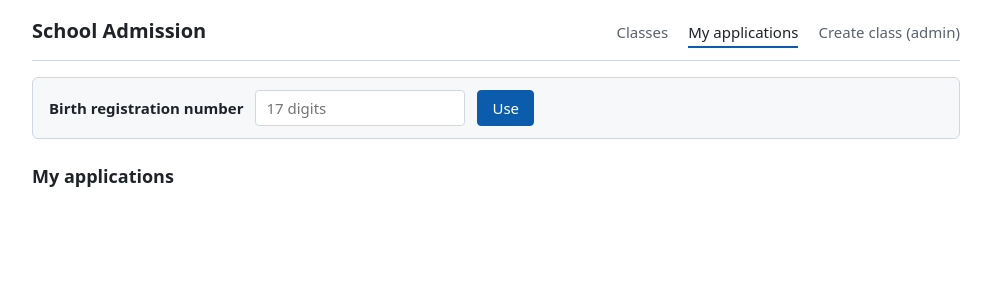
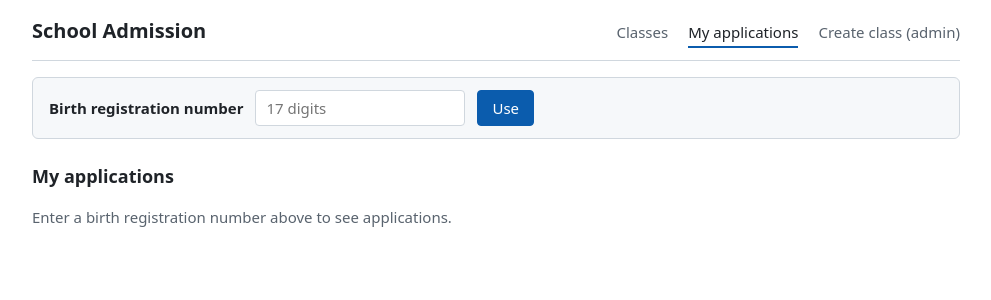
Before and after one commit to Soumik205/school-admission, a React (Vite) app in the folder frontend/: page /me in a window 1280 px wide. Shown: the top 300 px of the page, without its empty margins (144-1135 px from the left). Built offline with nearby package versions, Linux system fonts and the light colour scheme.

Commit message:
feat(frontend): add my applications page

```diff
--- a/frontend/src/App.tsx
+++ b/frontend/src/App.tsx
@@ -3,6 +3,7 @@ import { StudentIdBar } from './components/StudentIdBar'
 import { ClassesPage } from './pages/ClassesPage'
 import { CreateClassPage } from './pages/CreateClassPage'
 import { HoldPage } from './pages/HoldPage'
+import { MyApplicationsPage } from './pages/MyApplicationsPage'
 
 export default function App() {
   return (
@@ -21,7 +22,7 @@ export default function App() {
       <main>
         <Routes>
           <Route path="/" element={<ClassesPage />} />
-          <Route path="/me" element={<h2>My applications</h2>} />
+          <Route path="/me" element={<MyApplicationsPage />} />
           <Route path="/admin/classes/new" element={<CreateClassPage />} />
           <Route path="/holds/:holdId" element={<HoldPage />} />
           <Route path="*" element={<p>Page not found.</p>} />
--- /dev/null
+++ b/frontend/src/pages/MyApplicationsPage.tsx
@@ -0,0 +1,75 @@
+import { useQuery } from '@tanstack/react-query'
+import { Link } from 'react-router-dom'
+import { api } from '../api/client'
+import { errorMessage } from '../api/errors'
+import { Alert } from '../components/Alert'
+import { StatusBadge } from '../components/StatusBadge'
+import { displayStatus, formatCountdown, formatDateTime, msLeft } from '../holdTime'
+import { useNow } from '../hooks/useNow'
+import { useStudentId } from '../hooks/useStudentId'
+
+export function MyApplicationsPage() {
+  const { studentId } = useStudentId()
+  const now = useNow()
+
+  const holds = useQuery({
+    queryKey: ['me', studentId],
+    queryFn: () => api.myHolds(studentId!),
+    enabled: !!studentId,
+    refetchInterval: 5000,
+  })
+
+  return (
+    <section>
+      <div className="section-heading">
+        <h2>My applications</h2>
+        {holds.isError && holds.data && <span className="notice">Could not refresh. Retrying.</span>}
+      </div>
+
+      {!studentId && <p className="hint">Enter a birth registration number above to see applications.</p>}
+
+      {studentId && holds.isPending && <p className="muted">Loading applications.</p>}
+      {holds.isError && !holds.data && <Alert>{errorMessage(holds.error)}</Alert>}
+
+      {holds.data && holds.data.length === 0 && (
+        <p className="muted">
+          No applications yet. Apply from <Link to="/">Classes</Link>.
+        </p>
+      )}
+
+      {holds.data && holds.data.length > 0 && (
+        <div className="table-wrap">
+          <table>
+            <thead>
+              <tr>
+                <th>Class</th>
+                <th>Status</th>
+                <th>Time left</th>
+                <th>Applied at</th>
+                <th aria-label="Actions" />
+              </tr>
+            </thead>
+            <tbody>
+              {holds.data.map((hold) => {
+                const status = displayStatus(hold, now)
+                return (
+                  <tr key={hold.holdId}>
+                    <td>{hold.className}</td>
+                    <td>
+                      <StatusBadge status={status} />
+                    </td>
+                    <td className="countdown">{status === 'HELD' ? formatCountdown(msLeft(hold, now)) : ''}</td>
+                    <td>{formatDateTime(hold.createdAt)}</td>
+                    <td className="actions">
+                      <Link to={`/holds/${hold.holdId}`}>View</Link>
+                    </td>
+                  </tr>
+                )
+              })}
+            </tbody>
+          </table>
+        </div>
+      )}
+    </section>
+  )
+}
```
